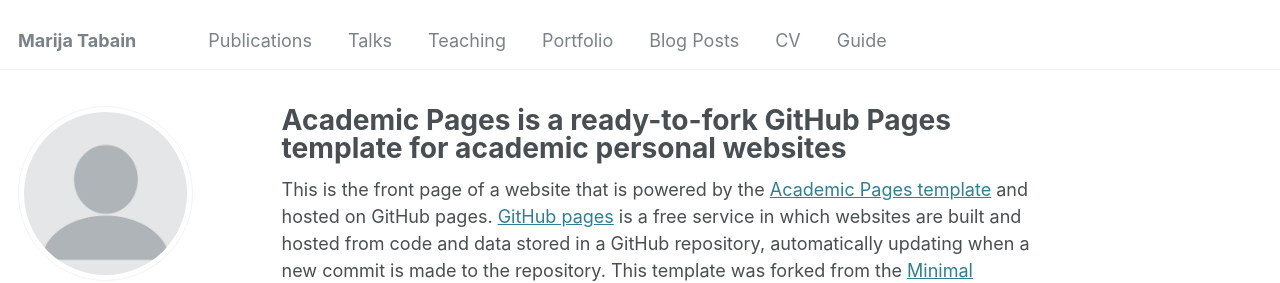
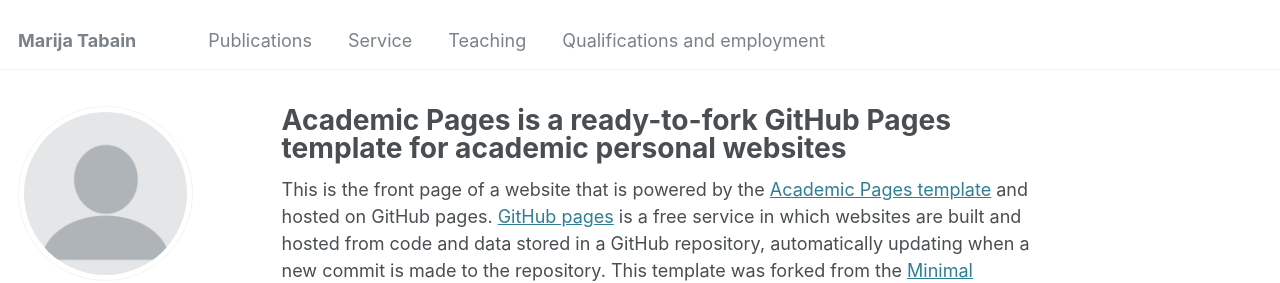
Before and after one commit to marijatabain/marijatabain.github.io, a Jekyll site: the page built from _pages/about.md, in a window 1280 px wide. Shown: the top 283 px of the page. Built offline with Jekyll 4.4.1, drawn with Linux system fonts in a browser that asks for light colours; some web fonts are replaced.

Commit message:
Update navigation.yml

```diff
--- a/_data/navigation.yml
+++ b/_data/navigation.yml
@@ -8,20 +8,20 @@ main:
   - title: "Publications"
     url: /publications/
 
-  - title: "Talks"
+  - title: "Service"
     url: /talks/
 
   - title: "Teaching"
     url: /teaching/
 
-  - title: "Portfolio"
+  - title: "Qualifications and employment"
     url: /portfolio/
 
-  - title: "Blog Posts"
-    url: /year-archive/
+  # - title: "Blog Posts"
+  #   url: /year-archive/
 
-  - title: "CV"
-    url: /cv/
+  # - title: "CV"
+  #   url: /cv/
 
-  - title: "Guide"
-    url: /markdown/
+  # - title: "Guide"
+  #   url: /markdown/
```
